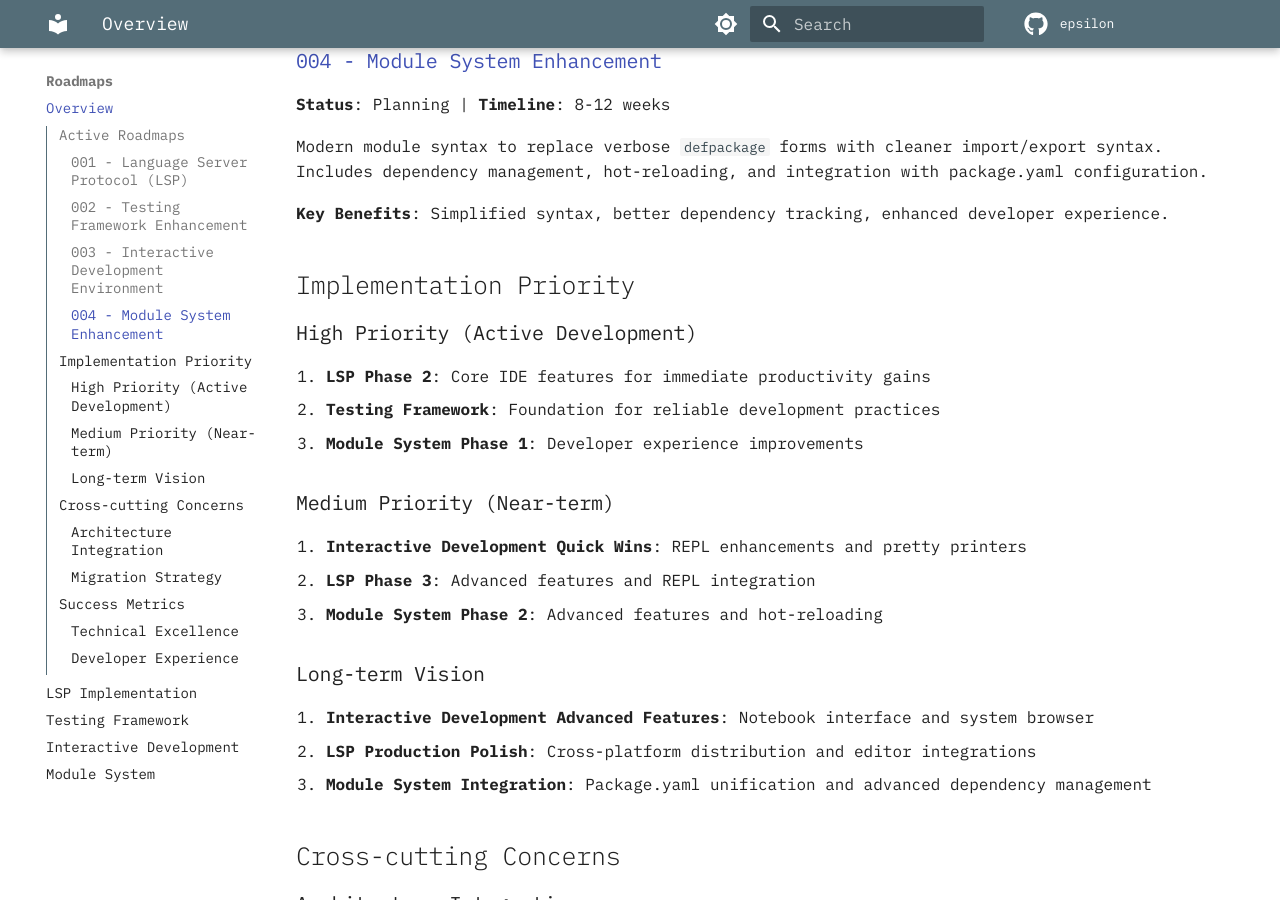
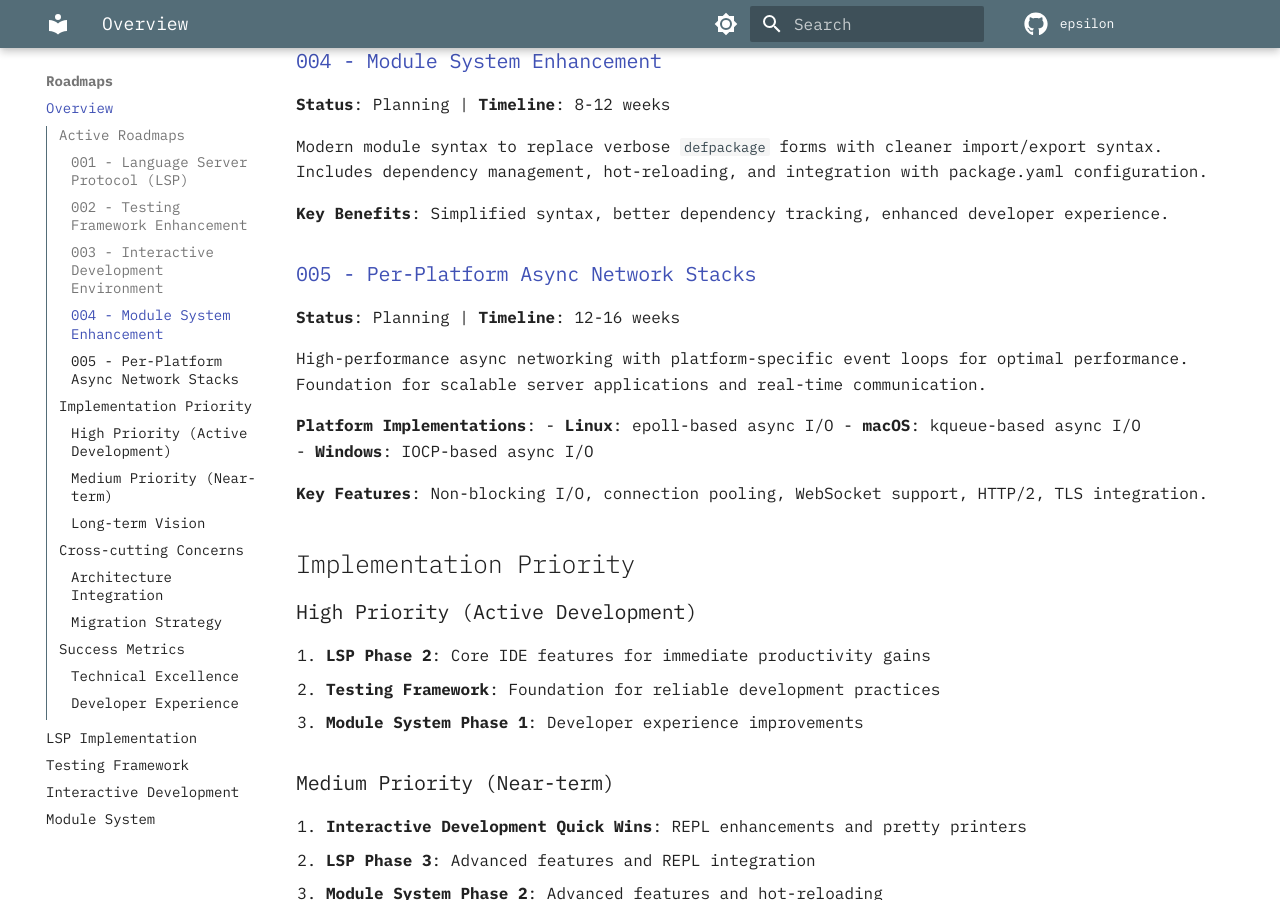
Before and after one commit to jbouwman/epsilon, an MkDocs documentation site: the page built from docs/docs/roadmaps.md, in a window 1280 px wide and 900 px high, scrolled down 1063 px. Built offline with MkDocs 1.6.1 and Material for MkDocs 9.7.7, drawn with Linux system fonts in a browser that asks for light colours; comment, search, counter and statistics services are not loaded; the version menu is left out.

```diff
--- a/docs/docs/roadmaps.md
+++ b/docs/docs/roadmaps.md
@@ -31,6 +31,18 @@ Rich web-based development environment with notebook-style REPL, object inspecti
 Modern module syntax to replace verbose `defpackage` forms with cleaner import/export syntax. Includes dependency management, hot-reloading, and integration with package.yaml configuration.
 
 **Key Benefits**: Simplified syntax, better dependency tracking, enhanced developer experience.
+
+### [005 - Per-Platform Async Network Stacks](roadmaps/005_async_networking.md)
+**Status**: Planning | **Timeline**: 12-16 weeks
+
+High-performance async networking with platform-specific event loops for optimal performance. Foundation for scalable server applications and real-time communication.
+
+**Platform Implementations**:
+- **Linux**: epoll-based async I/O
+- **macOS**: kqueue-based async I/O
+- **Windows**: IOCP-based async I/O
+
+**Key Features**: Non-blocking I/O, connection pooling, WebSocket support, HTTP/2, TLS integration.
 
 ## Implementation Priority
 
```
Also changed, not shown: 3 other files.
